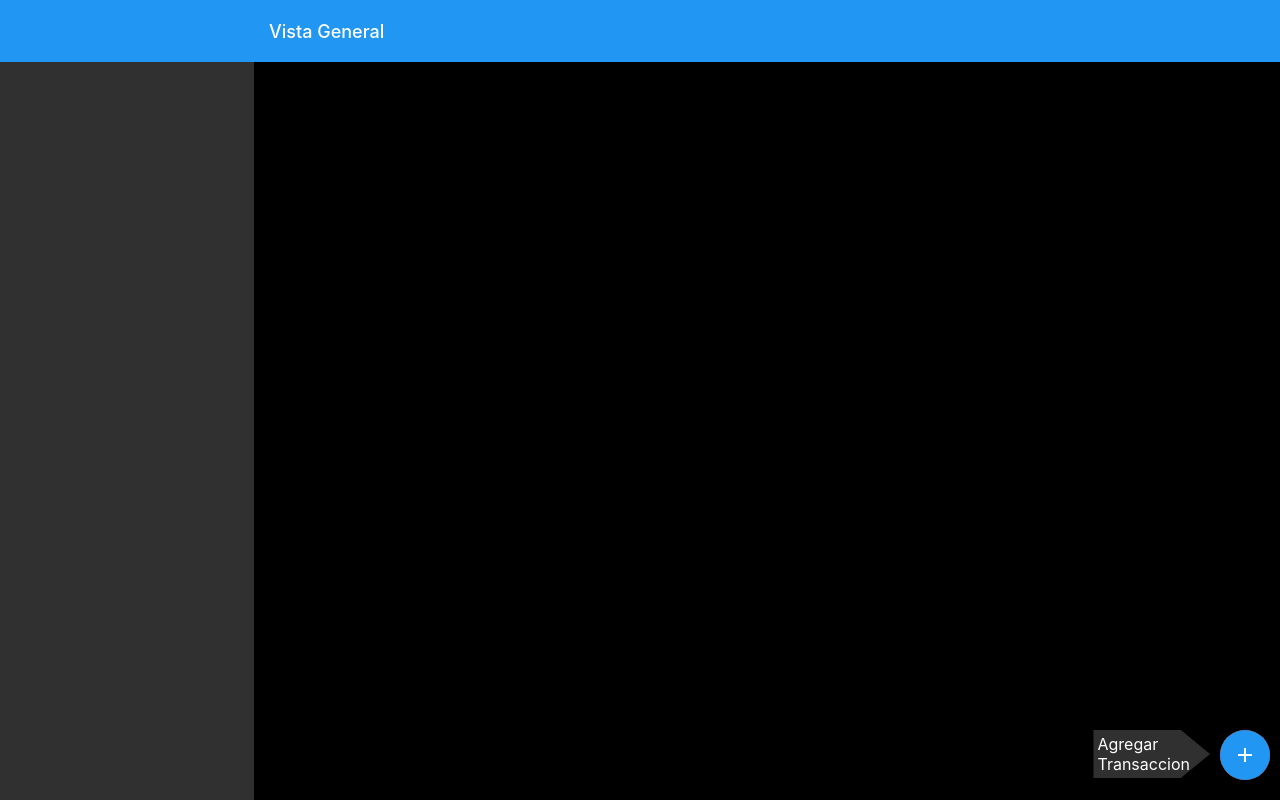
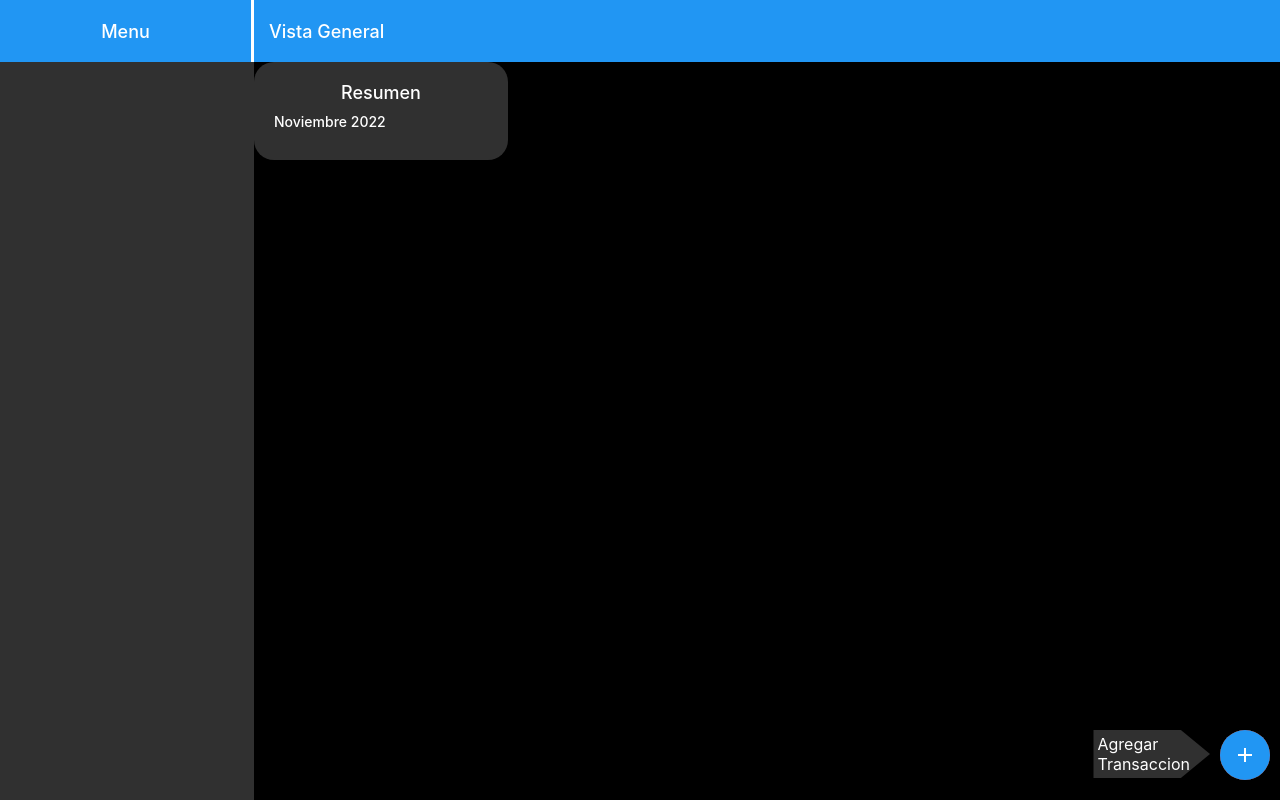
Before and after one commit to jsEstebanjs/MIR-TopV24-TusFinanzas-FrontEnd, a Next.js app: page / in a window 1280 px wide. Built offline with nearby package versions, Linux system fonts and the light colour scheme.

Commit message:
add card home

```diff
--- /dev/null
+++ b/components/CardResumenHome/index.js
@@ -0,0 +1,13 @@
+import styles from './index.module.scss';
+
+function CardResumenHome(){
+    return(
+        <div className={styles.mainContainerCardResumen}>
+            <h2 className={styles.mainContainerCardTitle}>Resumen</h2>
+            <h3 className={styles.mainContainerCardMonth}>Noviembre 2022</h3>
+            <div></div>
+        </div>
+
+    )
+}
+export default CardResumenHome;
--- /dev/null
+++ b/components/CardResumenHome/index.module.scss
@@ -0,0 +1,24 @@
+@import '../../styles/abstracts/variables.scss';
+
+.mainContainerCardResumen{
+    width: 100%;
+    max-width: 254px;
+    height: max-content;
+    background-color: $Light-Black;
+    display: flex;
+    flex-direction: column;
+    border-radius: 20px;
+    padding: 20px;
+    .mainContainerCardTitle{
+        font-size: 18px;
+        font-weight: 500;
+        color: $White;
+        text-align: center;
+    }
+    .mainContainerCardMonth{
+        font-size: 14px;
+        font-weight: 500;
+        color: $White;
+        padding: 10px 0;
+    }
+}
--- a/components/HamburguerMainHome/index.js
+++ b/components/HamburguerMainHome/index.js
@@ -10,7 +10,9 @@ function HamburguerMainHome({ handleVisible, visibleVar }) {
           visibleVar ? styles.mainContainerHamburguerHomeMove : null
         }`}
       >
-        <div className={styles.containerHamburguerHomeUser}></div>
+        <div className={styles.containerHamburguerHomeUser}>
+          <p>Menu</p>
+        </div>
         <div className={styles.containerHamburguerHomeCategories}></div>
       </div>
     </div>
--- a/components/HamburguerMainHome/index.module.scss
+++ b/components/HamburguerMainHome/index.module.scss
@@ -28,7 +28,15 @@
     .containerHamburguerHomeUser{
         width: 100%;
         height: 62px;
+        display: flex;
+        align-items: center;
+        justify-content: center;
+        color: $White;
         background-color: $Main-Blue;
+        p{
+            font-size: 18px;
+            font-weight: 500;
+        }
     }
     .containerHamburguerHomeCategories{
         width: 100%;
@@ -53,4 +61,7 @@
         z-index: 0;
         left: 0;
     }
+    .containerHamburguerHomeUser{
+        border-right: 3px solid $White;
+    }
 }
--- a/pages/index.js
+++ b/pages/index.js
@@ -3,6 +3,7 @@ import { FaBars } from "react-icons/fa";
 import { MdAdd, MdRemove } from "react-icons/md";
 import { useState } from "react";
 import HamburguerMainHome from "../components/HamburguerMainHome";
+import CardResumenHome from "../components/CardResumenHome";
 
 export default function Home() {
   const [visibleTransaccionBtn, setVisibleTransaccionBtn] = useState(false);
@@ -13,7 +14,7 @@ export default function Home() {
   };
 
   const handleClickHamburguer = () => {
-      if(window.innerWidth < 1200){
+    if (window.innerWidth < 1200) {
       setVisibleHamburguer(!visibleHamburguer);
       if (!visibleHamburguer) {
         document.body.style.overflow = "hidden";
@@ -23,11 +24,13 @@ export default function Home() {
     }
   };
 
-
-
   return (
     <div className={styles.mainContainerVisionGeneral}>
-        <HamburguerMainHome visibleVar={visibleHamburguer} handleVisible={handleClickHamburguer} />
+      <HamburguerMainHome
+        visibleVar={visibleHamburguer}
+        handleVisible={handleClickHamburguer}
+      />
+      <div className={styles.mainContainerNavVisionGeneral}>
         <div className={styles.containerNavVisionGeneral}>
           <span
             onClick={handleClickHamburguer}
@@ -37,12 +40,23 @@ export default function Home() {
           </span>
           <h1 className={styles.NavVisionGeneralTitle}>Vista General</h1>
         </div>
+          <div className={styles.mainContainerVisionGeneral}>
+
+            <CardResumenHome  />
+          </div>
+      </div>
 
       <div
         onClick={handleClickAddTransaccion}
         className={styles.containerBtnAddTransaccion}
       >
-        <p className={`${styles.infoPTransaccionDesktop} ${visibleTransaccionBtn ? styles.infoPTransaccionDesktopNoView : null}`}>Agregar Transaccion</p>
+        <p
+          className={`${styles.infoPTransaccionDesktop} ${
+            visibleTransaccionBtn ? styles.infoPTransaccionDesktopNoView : null
+          }`}
+        >
+          Agregar Transaccion
+        </p>
         <span className={styles.btnAddTransaccion}>
           <MdAdd
             className={visibleTransaccionBtn ? styles.svgAddRotate : null}
--- a/styles/pages/Home.module.scss
+++ b/styles/pages/Home.module.scss
@@ -6,6 +6,12 @@
     width: 100%;
     height: 100vh;
    background-color: $Black;
+}
+.mainContainerNavVisionGeneral{
+    display: flex;
+    flex-direction: column;
+    width: 100%;
+    height: 100%;
 }
 .containerNavVisionGeneral{
     display: flex;
@@ -16,6 +22,11 @@
     align-items: center;
     justify-content: flex-start;
     background-color: $Main-Blue;
+}
+.mainContainerVisionGeneral{
+    display: flex;
+    flex-direction: column;
+    width: 100%;
 }
 .NavVisionGeneralIconBars{
     font-size: 24px;
```
Lines whose indentation alone changed are shown as unchanged.
